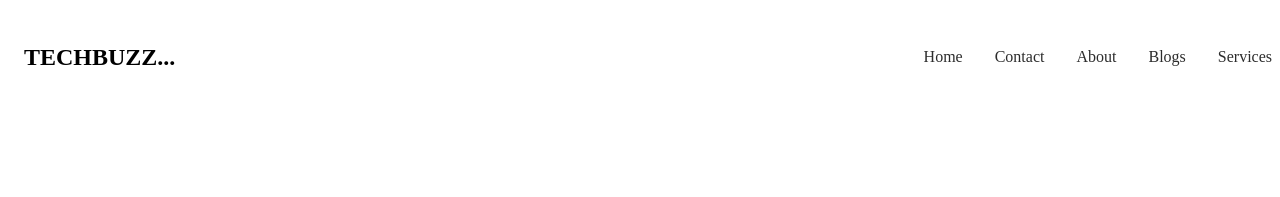
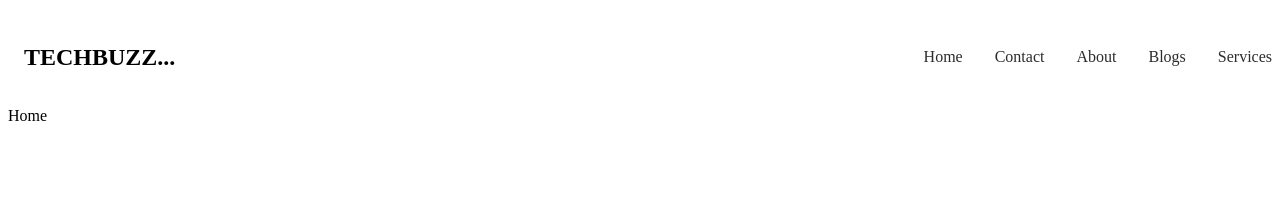
Before and after one commit to neeraj-gs/1stReactProject, a React (Create React App) app in the folder project1/: page / in a window 1280 px wide. Shown: the top 197 px of the page. Built offline with nearby package versions, Linux system fonts and the light colour scheme.

Commit message:
Added Home component to be rendered in the main app file

```diff
--- a/project1/src/App.jsx
+++ b/project1/src/App.jsx
@@ -1,6 +1,10 @@
 import {BrowserRouter as Router,Routes,Route} from "react-router-dom"
 import Header from "./components/Header"
+import Home from "./components/Home"
+
 import "./styles/Header.scss"
+import "./styles/Home.scss"
+
 
 
 function App() {
@@ -9,7 +13,7 @@
     <Router>
       <Header />
       <Routes>
-        <Route />
+        <Route path="/" element={<Home />}/>
       </Routes>
     </Router>
 
```
